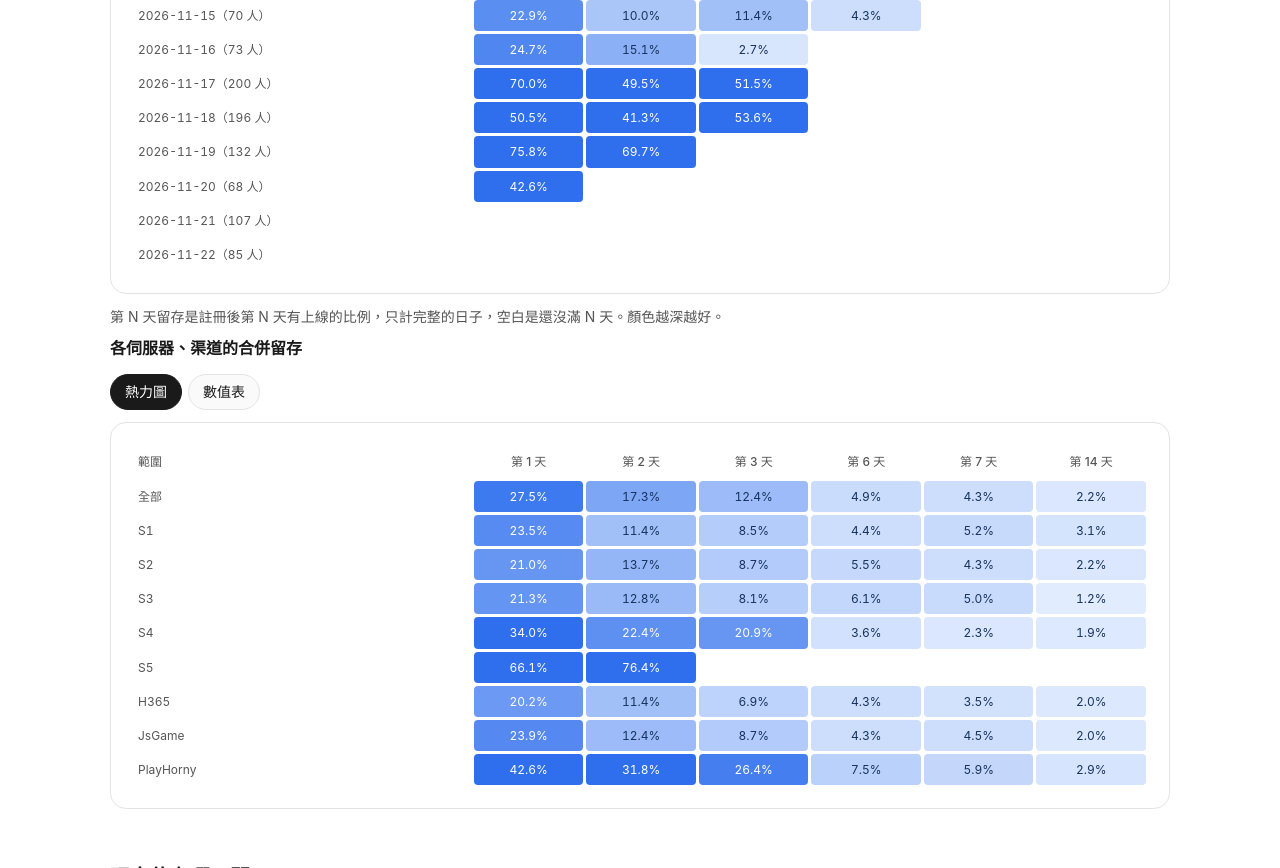
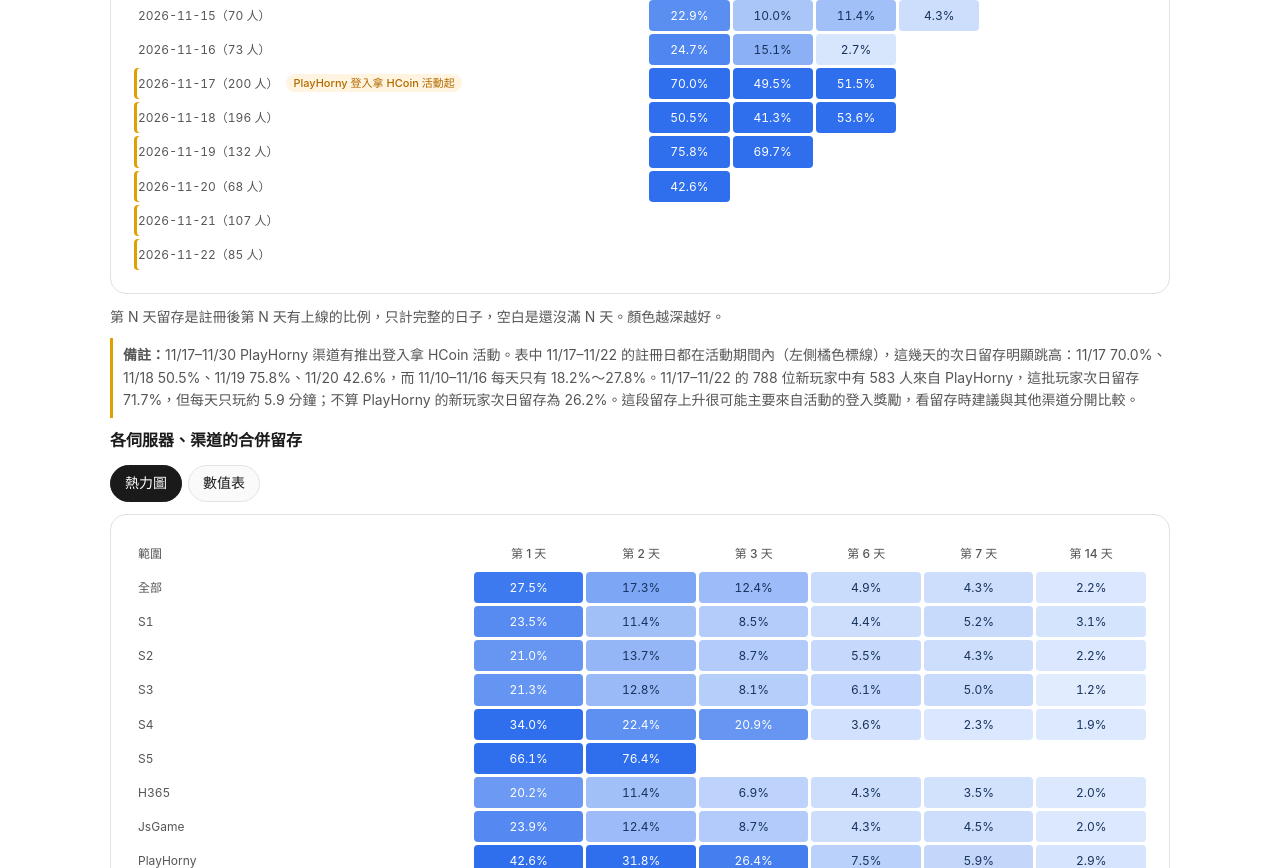
Before and after one commit to SEAN09229098/game-report, a plain HTML site: page index.html in a window 1280 px wide. Shown: the part 7653-8521 px from the top of the page. Drawn offline with Linux system fonts and the light colour scheme.

Commit message:
Retention: add PlayHorny HCoin event note (11/17-11/30)
Co-authored-by: SEAN09229098 <SEAN09229098@users.noreply.github.com>

```diff
--- a/index.html
+++ b/index.html
@@ -78,6 +78,9 @@ ul{padding-left:20px}li{margin:4px 0}
 .heat th{color:var(--text2);font-weight:500}
 .heat th:first-child,.heat td:first-child{text-align:left;white-space:nowrap;min-width:160px;color:var(--text2);background:transparent}
 .heat td{font-variant-numeric:tabular-nums}
+.evtTag{display:inline-block;margin-left:8px;padding:0 7px;border-radius:999px;font-size:11px;line-height:18px;font-weight:500;background:var(--warnbg);color:var(--warn);vertical-align:1px;white-space:nowrap}
+tr.evt td:first-child{box-shadow:inset 3px 0 0 var(--c1)}
+.evtNote{border-left:3px solid var(--c1);padding:6px 0 6px 10px;margin:10px 0}
 
 #kpiTbl td:first-child{min-width:170px}
 #stuckTbl td,#stuckTbl th{white-space:nowrap}
@@ -125,6 +128,7 @@ ul{padding-left:20px}li{margin:4px 0}
 <div class="seg" id="retMode"></div>
 <div class="card" id="retBox"></div>
 <p class="note">第 N 天留存是註冊後第 N 天有上線的比例，只計完整的日子，空白是還沒滿 N 天。顏色越深越好。</p>
+<p class="note evtNote"><b>備註：</b>11/17–11/30 PlayHorny 渠道有推出登入拿 HCoin 活動。表中 11/17–11/22 的註冊日都在活動期間內（左側橘色標線），這幾天的次日留存明顯跳高：11/17 70.0%、11/18 50.5%、11/19 75.8%、11/20 42.6%，而 11/10–11/16 每天只有 18.2%～27.8%。11/17–11/22 的 788 位新玩家中有 583 人來自 PlayHorny，這批玩家次日留存 71.7%，但每天只玩約 5.9 分鐘；不算 PlayHorny 的新玩家次日留存為 26.2%。這段留存上升很可能主要來自活動的登入獎勵，看留存時建議與其他渠道分開比較。</p>
 <h3 id="ret-combined">各伺服器、渠道的合併留存</h3>
 <div class="seg" id="retSegMode"></div>
 <div class="card" id="retSegBox"></div>
@@ -296,11 +300,14 @@ drawDayTbl();
 // retention heatmap / table
 function heatColor(v){if(v==null)return "transparent";var t=Math.min(1,Math.max(0,v/30));var dark=window.matchMedia&&window.matchMedia("(prefers-color-scheme: dark)").matches;var r,g,b;if(dark){r=Math.round(27+t*64);g=Math.round(40+t*103);b=Math.round(56+t*193);}else{r=Math.round(232+t*(47-232));g=Math.round(241+t*(111-241));b=Math.round(255+t*(237-255));}return "rgb("+r+","+g+","+b+")";}
 function heatText(v){if(v==null)return "inherit";var t=v/30;var dark=window.matchMedia&&window.matchMedia("(prefers-color-scheme: dark)").matches;if(!dark)return t>0.62?"#fff":"#16325c";return t<0.35?"#c5d4f0":"#0b1424";}
+var EVT_FROM="11-17",EVT_TO="11-30",EVT_TAG='<span class="evtTag">PlayHorny 登入拿 HCoin 活動起</span>';
+function inEvt(d){return d>=EVT_FROM&&d<=EVT_TO;}
 function renderRet(mode){
   if(mode==="heat"){var h='<table class="heat"><thead><tr><th>註冊日</th>'+RETC.map(function(c){return"<th>"+c+"</th>";}).join("")+"</tr></thead><tbody>";
-    RET.forEach(function(r){h+="<tr><td>2026-"+r[0]+"（"+r[1]+" 人）</td>";r.slice(2).forEach(function(v){h+='<td style="background:'+heatColor(v)+';color:'+heatText(v)+'">'+(v==null?"":v.toFixed(1)+"%")+"</td>";});h+="</tr>";});
+    RET.forEach(function(r){h+="<tr"+(inEvt(r[0])?' class="evt" title="PlayHorny 登入拿 HCoin 活動期間（11/17–11/30）"':"")+"><td>2026-"+r[0]+"（"+r[1]+" 人）"+(r[0]===EVT_FROM?EVT_TAG:"")+"</td>";r.slice(2).forEach(function(v){h+='<td style="background:'+heatColor(v)+';color:'+heatText(v)+'">'+(v==null?"":v.toFixed(1)+"%")+"</td>";});h+="</tr>";});
     $("retBox").innerHTML=h+"</tbody></table>";}
-  else {$("retBox").innerHTML="<table></table>";table($("retBox").querySelector("table"),[["註冊日","人數"].concat(RETC)].concat(RET.map(function(r){return ["2026-"+r[0],String(r[1])].concat(r.slice(2).map(function(v){return v==null?"":v.toFixed(1)+"%";}));})));}
+  else {$("retBox").innerHTML="<table></table>";table($("retBox").querySelector("table"),[["註冊日","人數"].concat(RETC)].concat(RET.map(function(r){return ["2026-"+r[0],String(r[1])].concat(r.slice(2).map(function(v){return v==null?"":v.toFixed(1)+"%";}));})));
+    $("retBox").querySelectorAll("tbody tr").forEach(function(tr,i){var d=RET[i][0];if(inEvt(d)){tr.classList.add("evt");tr.title="PlayHorny 登入拿 HCoin 活動期間（11/17–11/30）";if(d===EVT_FROM)tr.firstChild.insertAdjacentHTML("beforeend",EVT_TAG);}});}
 }
 seg($("retMode"),[{v:"heat",l:"熱力圖"},{v:"table",l:"數值表"}],"heat",renderRet);renderRet("heat");
 function renderRetSeg(mode){
```
